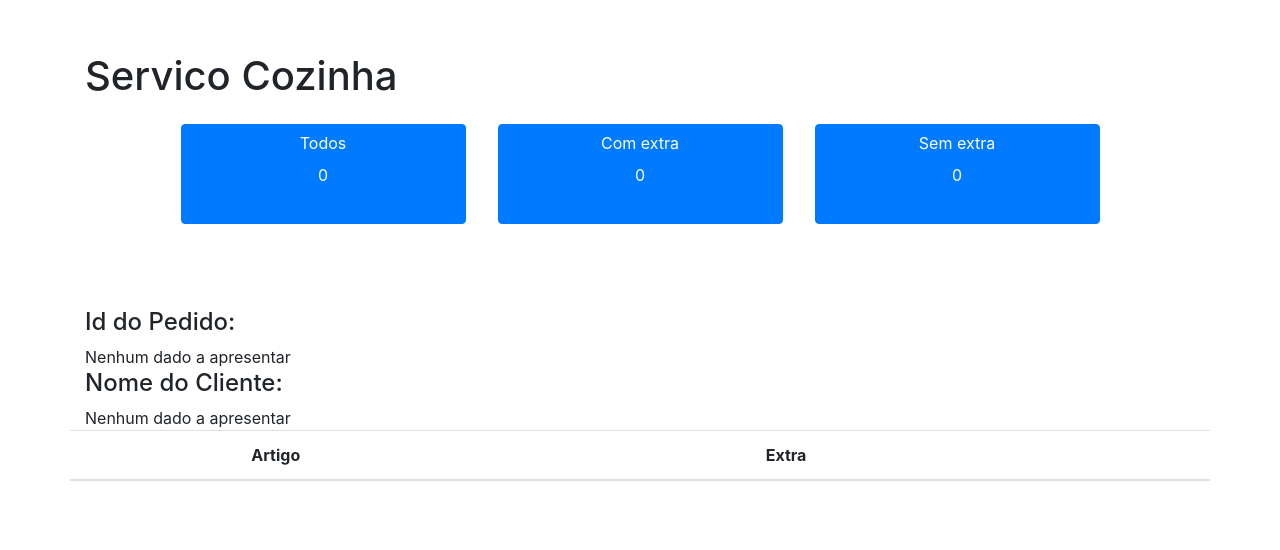
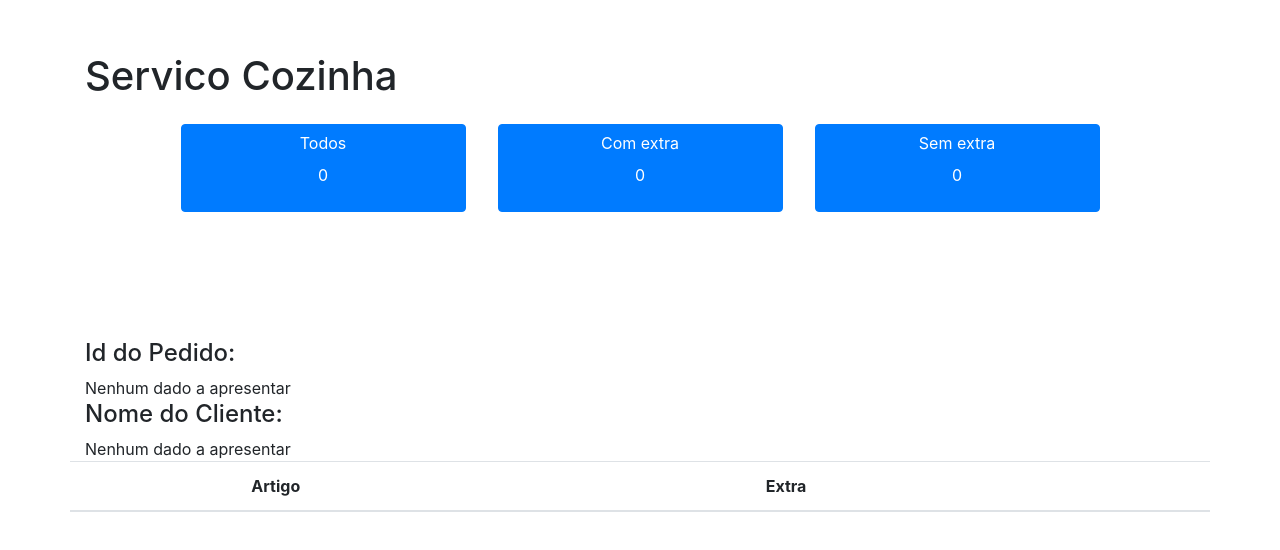
Before and after one commit to DanielTavares6/DanielTavares6.github.io, a plain HTML site: page index.html in a window 1280 px wide. Shown: the part 1132-1682 px from the top of the page. Drawn offline with nearby package versions, Linux system fonts and the light colour scheme.

Commit message:
fixed margin with kitchen table

```diff
--- a/index.html
+++ b/index.html
@@ -93,17 +93,17 @@
         <div class="row row-custom justify-content-center">
 
 
-            <div class="col-3 btn btn-primary h-50 w-100 m-3">
+            <div class="col-3 btn btn-primary  w-100 m-3">
                 <label >Todos</label>
                 <p id="allOrders">0</p>
             </div>
 
-            <div class="col-3 btn btn-primary h-50 w-100 m-3">
+            <div class="col-3 btn btn-primary  w-100 m-3">
                 <label >Com extra</label>
                 <p id="allExtra">0</p>
             </div>
 
-            <div class="col-3 btn btn-primary h-50 w-100 m-3">
+            <div class="col-3 btn btn-primary  w-100 m-3">
                 <label >Sem extra</label>
                 <p id="allNormal">0</p>
             </div>
--- a/styles.css
+++ b/styles.css
@@ -5,5 +5,6 @@
 }
 
 .row-custom{
-    height: 25vh;
+    height: 15vh;
+    margin-bottom: 10%;
 }
```
